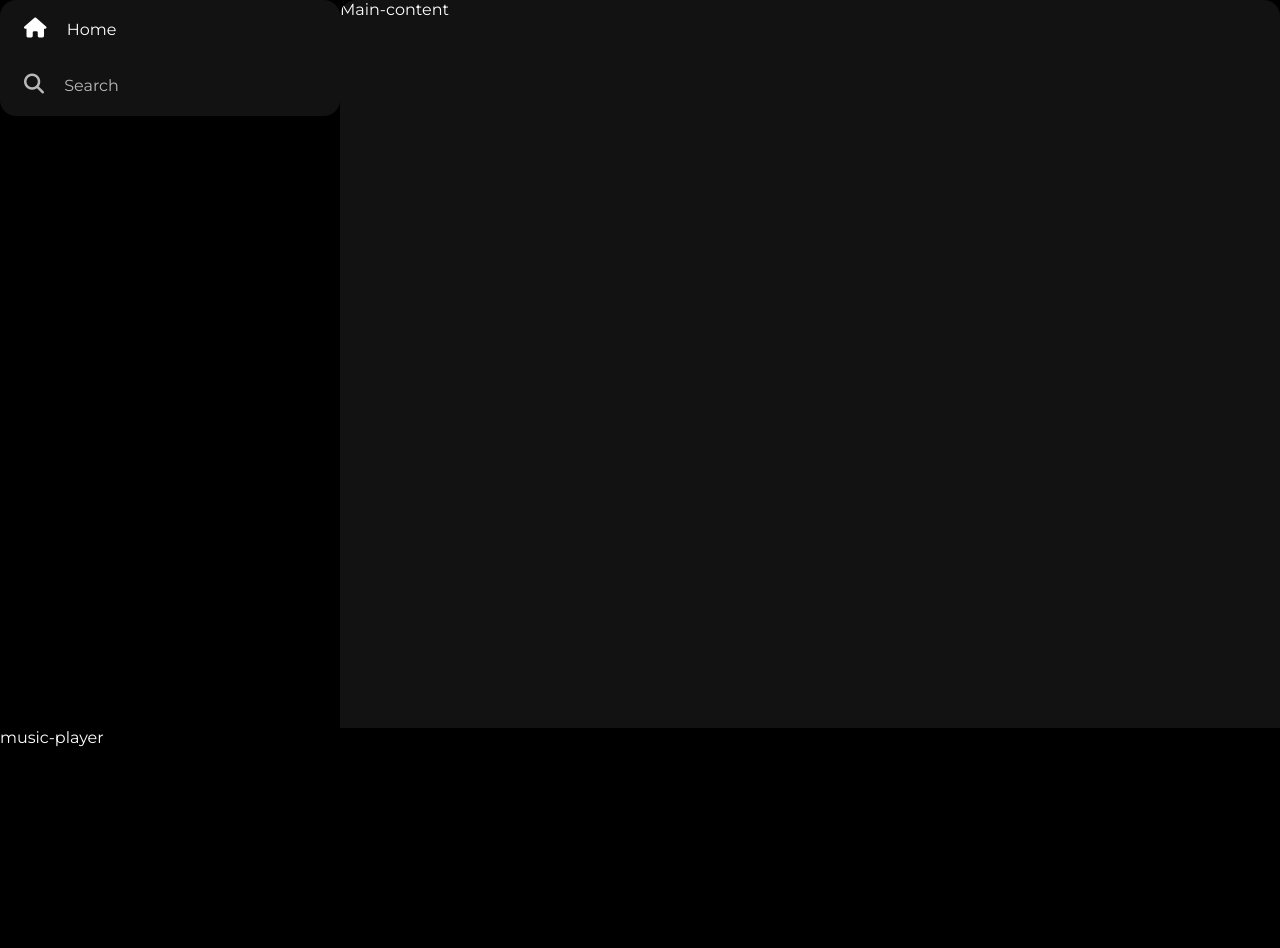
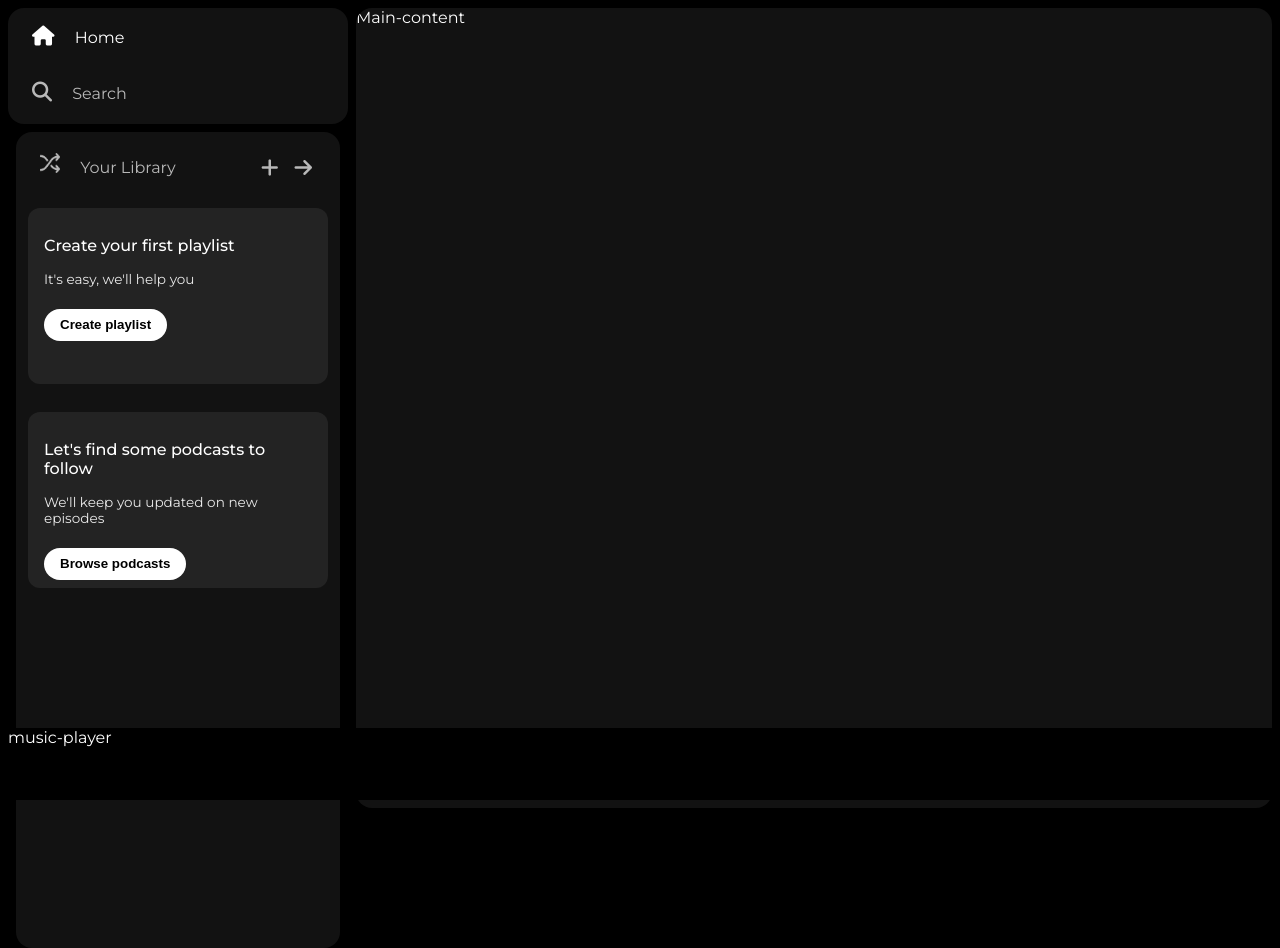
Before and after one commit to Dikshit-singh02/SpotifyClone, a plain HTML site: page index.html in a window 1280 px wide. Before the commit the page ends 800 px from the top, so only its background shows below. Drawn offline with Linux system fonts and the light colour scheme.

Commit message:
completed Sidebar

```diff
--- a/index.html
+++ b/index.html
@@ -25,7 +25,31 @@
                     <a href="#">Search</a>
                 </div>
             </div>
-            <div class="library"></div>
+            <div class="library">
+                <div class="options">
+                     <div class="lib-option nav-option" >
+                    <img src="./assets/player_icon1.png" alt="">
+                    <a href="#">Your Library</a>
+                </div>
+                <div class="icons">
+                    <i class="fa-solid fa-plus"></i>
+                    <i class="fa-solid fa-arrow-right"></i>
+                </div>
+                </div>
+                <div class="lib-box">
+                    <div class="box">
+                        <p class="box-p1">Create your first playlist</p>
+                        <p class="box-p2">It's easy, we'll help you</p>
+                        <button class="badge">Create playlist</button>
+                    </div>
+
+                    <div class="box">
+                        <p class="box-p1">Let's find some podcasts to follow</p>
+                        <p class="box-p2">We'll keep you updated on new episodes</p>
+                        <button class="badge">Browse podcasts</button>
+                    </div>
+                </div>
+            </div>
         </div>
         <div class="main-content">Main-content</div>
         <div class="music-player">music-player</div>
--- a/style.css
+++ b/style.css
@@ -9,12 +9,14 @@ body{
 .main{
     display: flex;
     height: 100vh;
+    padding: 0.5rem;
 }
 
 .sidebar{
    background-color: black;
    width: 340px;
    border-radius: 1rem;
+   margin-right: 0.5rem;
 
 }
 .main-content{
@@ -60,3 +62,62 @@ a{
     font-size: 1rem;
     margin-left: 1rem;
 }
+.library{
+    background-color: #121212;
+    border-radius: 1rem;
+    height: 100%;
+    margin: 0.5rem;
+    padding: 0.5rem 0.75rem;
+}
+
+
+.options{
+    display: flex;
+    justify-content: space-between;
+    align-items: center;
+}
+
+.lib-option img{
+    height: 1.25rem;
+    width: 1.25rem;
+}
+
+.icons{
+    font-size: 1.25rem;
+
+    display: flex;
+}
+.icons i{
+    opacity: 0.7;
+    margin-right: 1rem;
+}
+.icons i:hover{
+    opacity: 1;
+}
+
+.box{
+    height: 9.5rem;
+    background-color: #232323;
+    border-radius: 0.75rem;
+    margin: 0.75rem 0 1.75rem 0;
+    padding: 0.75rem 1rem;
+}
+.box-p1{
+    font-size: 1rem;
+    font-weight: 500;
+}
+.box-p2{
+    font-size: 0.85rem;
+    opacity: 0.9;
+}
+
+.badge{
+    background-color: #fff;
+    border:none;
+    border-radius: 100px;
+    padding: 0.25rem 1rem ;
+    font-weight: 700;
+    margin-top: 0.5rem;
+    height: 2rem;
+    width: fit-content;
+}
```
